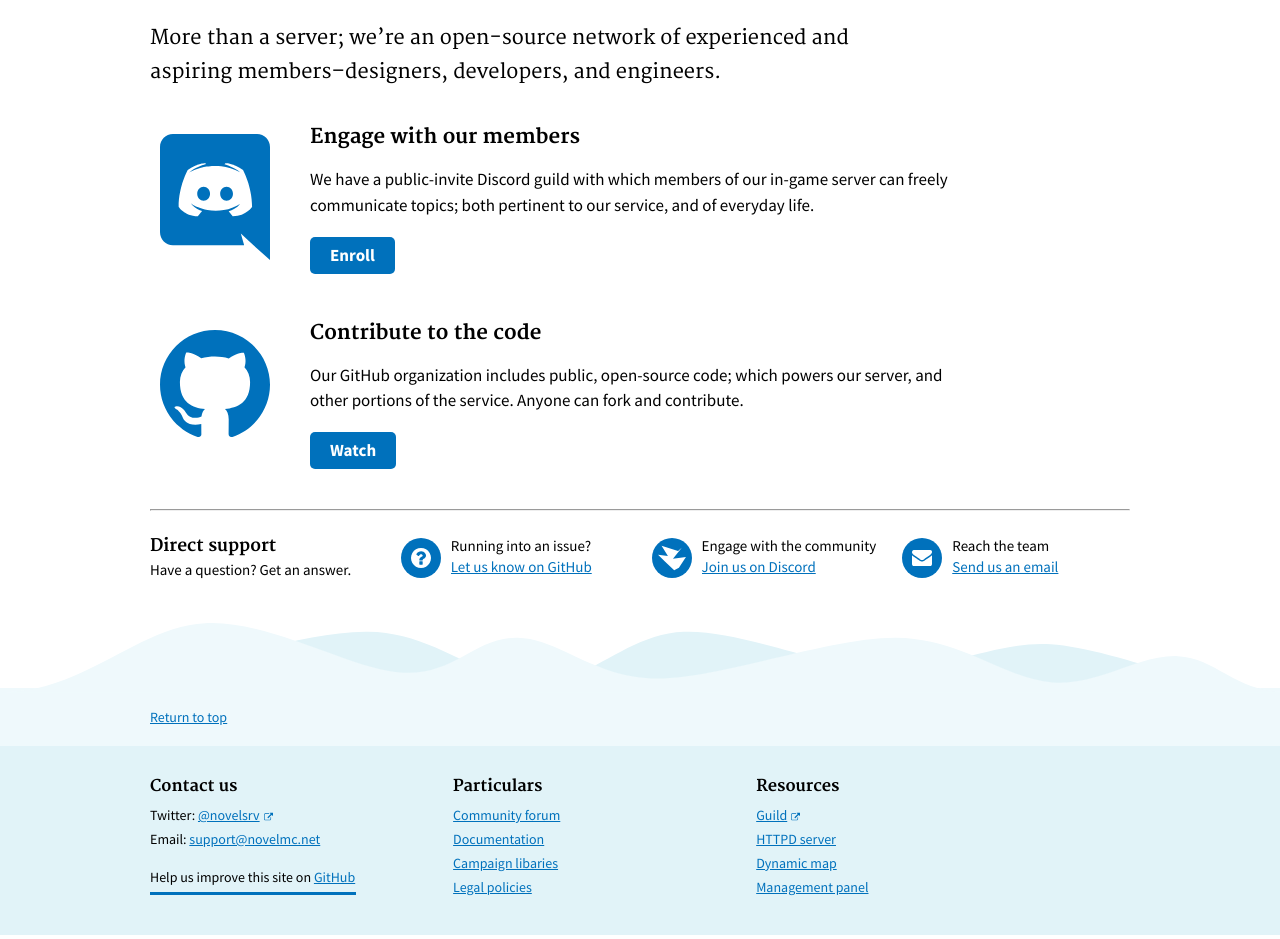
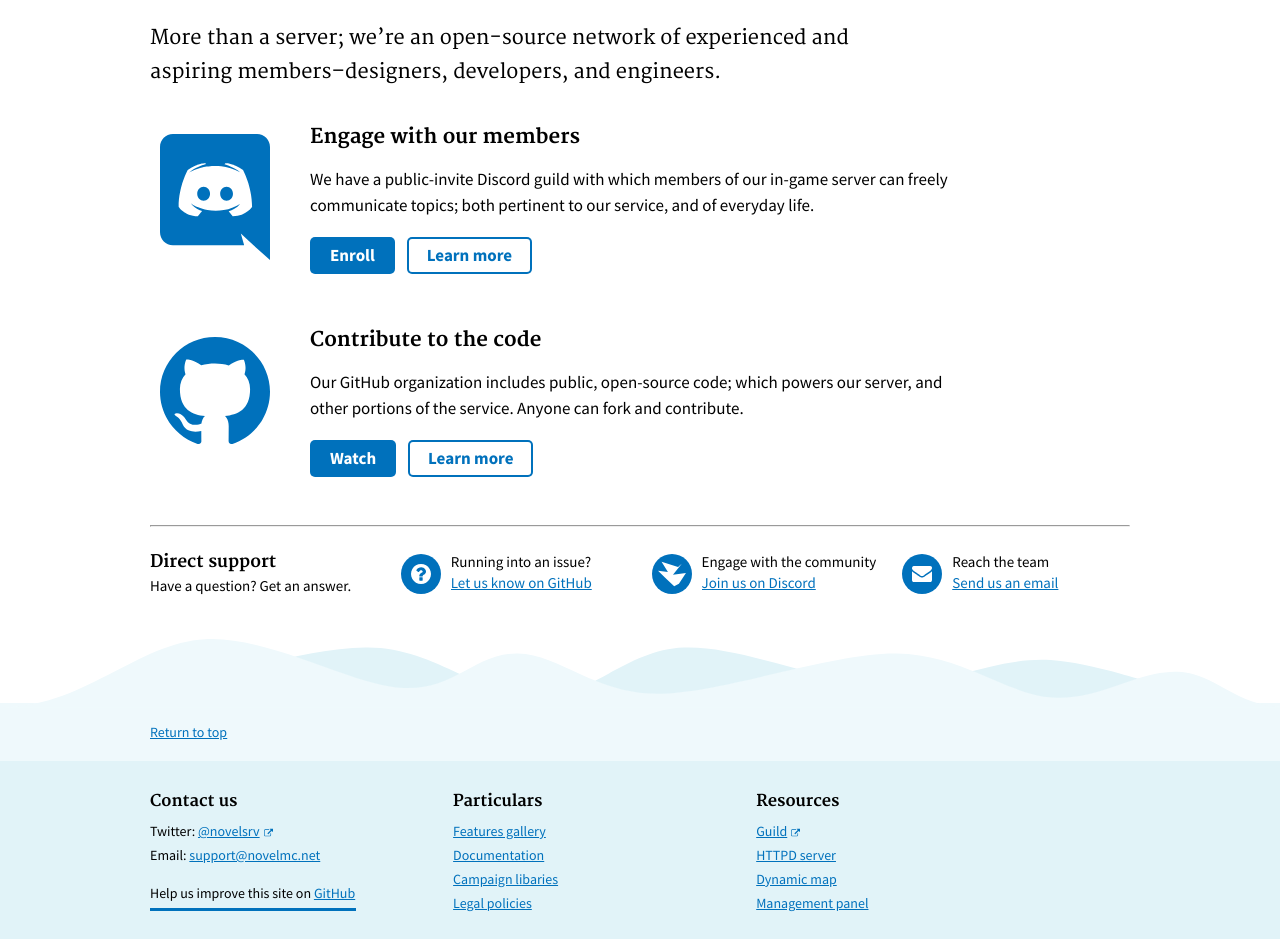
Before and after one commit to serrif/website, a Jekyll site: the page built from main/home.md, in a window 1280 px wide and 1400 px high, scrolled down 148 px. Shown: the part 450-1389 px from the top of the window. Built offline with Jekyll 4.4.1, drawn with Linux system fonts in a browser that asks for light colours.

Commit message:
Navigation updates

```diff
--- a/_data/navigation.yml
+++ b/_data/navigation.yml
@@ -61,8 +61,8 @@ library:
     external: true
 
 particulars:
-  - text: Community forum
-    href: https://forum.novelmc.net/
+  - text: Features library
+    href: /features/
     external: true
   - text: Documentation
     href: /docs/
--- a/_includes/components/footer--small.html
+++ b/_includes/components/footer--small.html
@@ -16,13 +16,13 @@
           <li style="line-height: 1.7;">Email: <a href="mailto:support@novelmc.net" style="color: #0071bc;">support@novelmc.net</a></li>
         </ul>
         <ul class="usa-unstyled-list" style="width: 20.6rem;">
-          <li style="line-height: 3rem; padding-top: 1rem; border-bottom: 3px #0071bc solid;">Help us improve this site on <a href="https://github.com/novelmc/{{ site.repo }}/issues/new" style="color: #0071bc;">GitHub</a></li>
+          <li style="line-height: 3rem; padding-top: 1rem; border-bottom: 3px #0071bc solid;">Help us improve this site on <a href="https://github.com/novelmc/novelmc.github.io/issues/new" style="color: #0071bc;">GitHub</a></li>
         </ul>
       </div>
       <div class="usa-width-one-third" style="width: 28rem; margin-bottom: 1.5rem;">
         <h3 style="font-size: 1.6rem; padding-top: 1rem;">Particulars</h3>
         <ul class="usa-unstyled-list">
-          <li style="line-height: 1.7;"><a href="https://forum.novelmc.net" target="_blank" style="color: #0071bc;">Community forum</a></li>
+          <li style="line-height: 1.7;"><a href="{{ site.baseurl }}/features/" target="_blank" style="color: #0071bc;">Features gallery</a></li>
           <li style="line-height: 1.7;"><a href="{{ site.baseurl }}/docs/" style="color: #0071bc;">Documentation</a></li>
           <li style="line-height: 1.7;"><a href="{{ site.baseurl }}/library/" style="color: #0071bc;">Campaign libaries</a></li>
           <li style="line-height: 1.7;"><a href="{{ site.baseurl }}/policies/" style="color: #0071bc;">Legal policies</a></li>
@@ -32,7 +32,7 @@
         <h3 style="font-size: 1.6rem; padding-top: 1rem;">Resources</h3>
         <ul class="usa-unstyled-list">
           <li style="line-height: 1.7;"><a class="usa-external_link" href="https://discordapp.com/invite/nuNTR3U" style="color: #0071bc;">Guild</a></li>
-          <li style="line-height: 1.7;"><a href="http://b.shadow.ga:27579/schematic/list" style="color: #0071bc;">HTTPD server</a></li>
+          <li style="line-height: 1.7;"><a href="#" style="color: #0071bc;">HTTPD server</a></li>
           <li style="line-height: 1.7;"><a href="http://map.novelmc.net/" style="color: #0071bc;">Dynamic map</a></li>
           <li style="line-height: 1.7;"><a href="https://panel.novelmc.net/" style="color: #0071bc;">Management panel</a></li>
         </ul>
--- a/main/home.md
+++ b/main/home.md
@@ -36,6 +36,7 @@ More than a server; we're an open-source network of experienced and aspiring mem
 		<h3>Engage with our members</h3>
 		<p style="margin-bottom: 1rem; max-width: 65rem;">We have a public-invite Discord guild with which members of our in-game server can freely communicate topics; both pertinent to our service, and of everyday life.</p>
 		<a class="usa-button usa-button" href="https://discordapp.com/invite/nuNTR3U">Enroll</a>
+    <a class="usa-button usa-button-secondary" href="../docs/#guild">Learn more</a>
         </div>
 </div>
 
@@ -47,6 +48,7 @@ More than a server; we're an open-source network of experienced and aspiring mem
 		<h3>Contribute to the code</h3>
 		<p style="margin-bottom: 1rem; max-width: 65rem;">Our GitHub organization includes public, open-source code; which powers our server, and other portions of the service. Anyone can fork and contribute.</p>
 		<a class="usa-button usa-button" href="https://github.com/novelmc">Watch</a>
+    <a class="usa-button usa-button-secondary" href="../library/developer">Learn more</a>
         </div>
 </div>
 
```
Also changed, not shown: main/features.md (+1 -2 lines).
